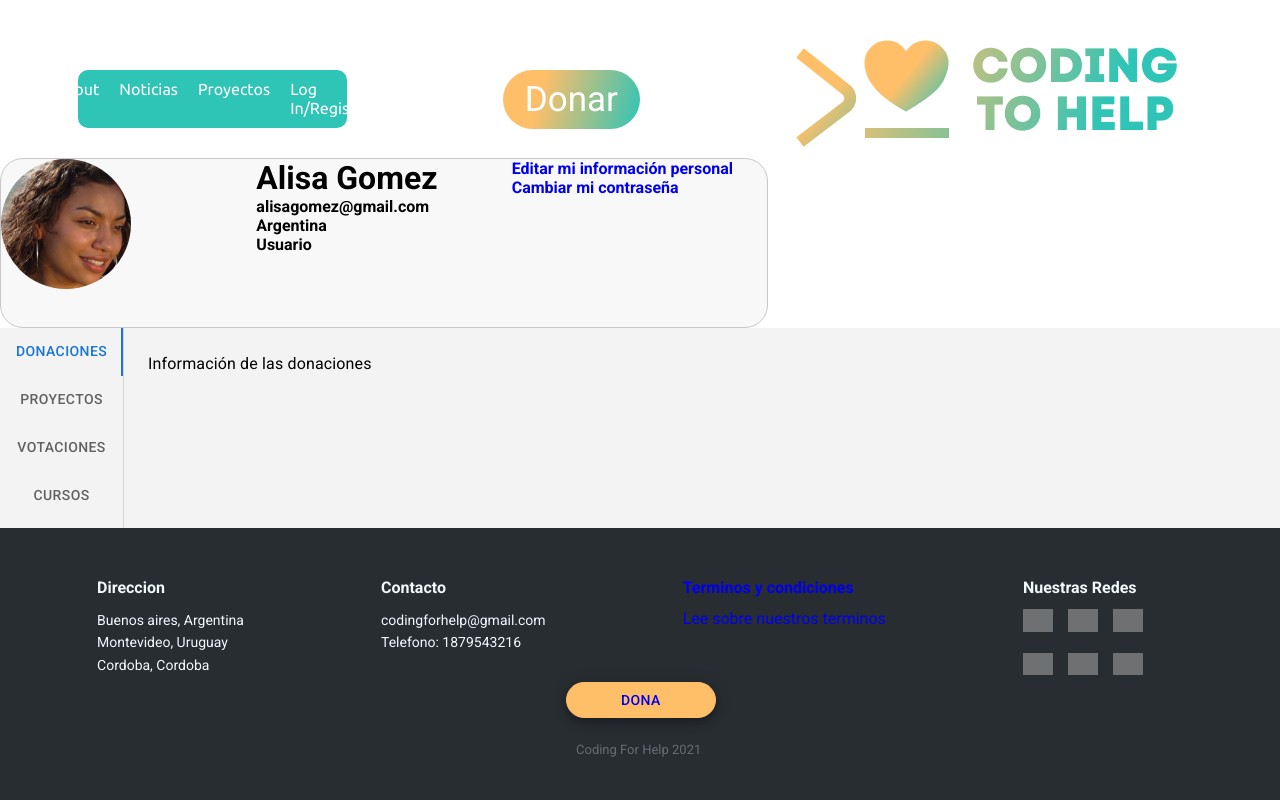
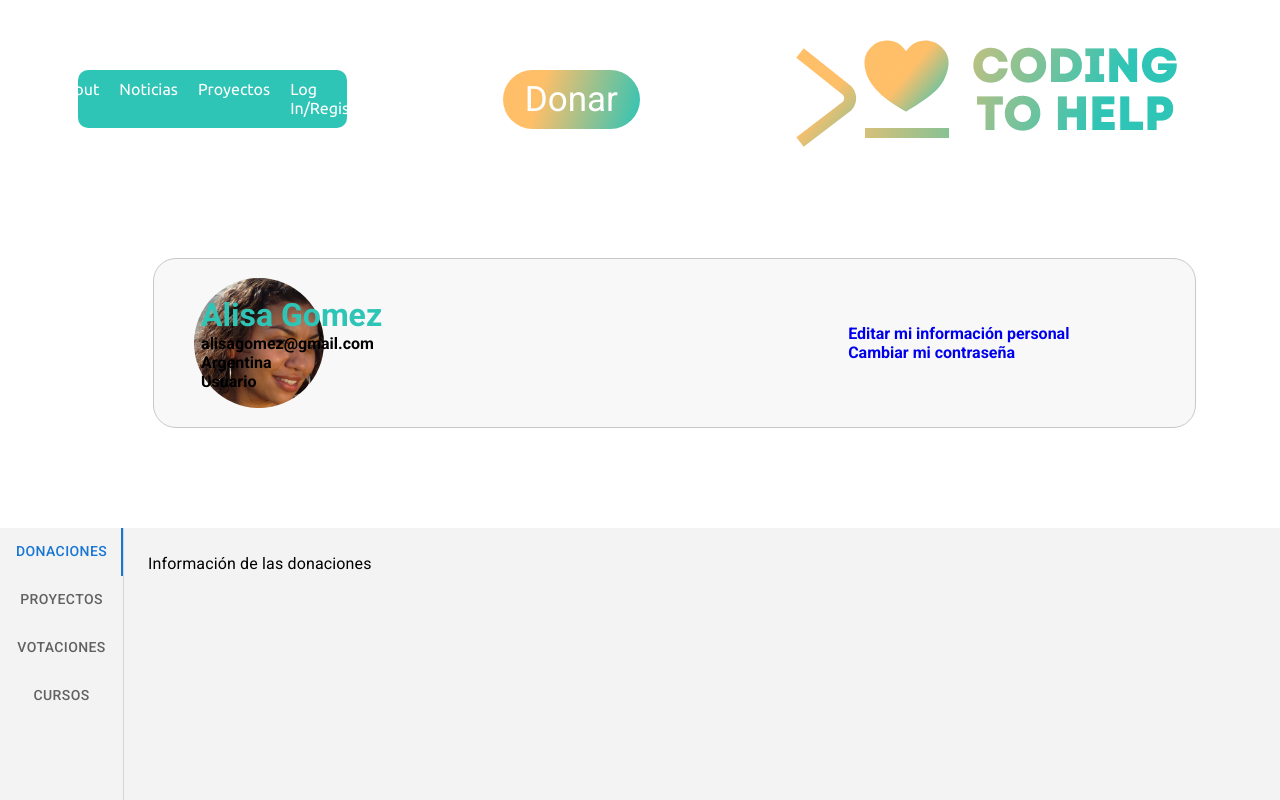
Before and after one commit to MDVeloper/ong-client, a React (Create React App) app: page /profile in a window 1280 px wide. Shown: the top 800 px of the page. Built offline with nearby package versions, Linux system fonts and the light colour scheme; grey boxes are pictures that could not be loaded.

Commit message:
Estilo de panel de usuario
El css del perfil hecho, la info está hardcodeada. Falta modificar el css de MUI

```diff
--- a/src/Components/User Panel/UserPanel.module.css
+++ b/src/Components/User Panel/UserPanel.module.css
@@ -9,16 +9,26 @@
     box-sizing: border-box;
     border-radius: 23px;
     height: 170px;
-    width: 60vw;
+    width: 81.5vw;
     justify-content: center;
+    align-items: center;
+    margin: 100px;
+    margin-left: 153px;
     }
 
 .div1 {
     width: 130px;
     border-radius: 100px;
     grid-area: 1 / 1 / 3 / 2;
+    margin-left: 40px;
 }
 
-.div2 { grid-area: 1 / 2 / 3 / 3; }
+.div2 {
+    margin-left: -300px;
+    grid-area: 1 / 2 / 3 / 3; }
+
+.div2 h1 {
+    color: #2EC4B6;
+}
 
 .div3 { grid-area: 1 / 3 / 3 / 4; }
--- a/src/Components/User Panel/Vertical tabs.jsx
+++ b/src/Components/User Panel/Vertical tabs.jsx
@@ -4,6 +4,15 @@ import Tabs from '@mui/material/Tabs';
 import Tab from '@mui/material/Tab';
 import Typography from '@mui/material/Typography';
 import Box from '@mui/material/Box';
+import { createTheme } from '@mui/material';
+
+const theme = createTheme({
+  MuiTabs: {
+
+  }
+})
+
+
 
 function TabPanel(props) {
   const { children, value, index, ...other } = props;
@@ -47,7 +56,7 @@ export default function VerticalTabs() {
 
   return (
     <Box
-      sx={{ flexGrow: 1, bgcolor: '#F3F3F3', display: 'flex', height: 200 }}
+      sx={{ flexGrow: 1, bgcolor: '#F3F3F3', display: 'flex', height: 500}}
     >
       <Tabs
         orientation="vertical"
@@ -55,7 +64,7 @@ export default function VerticalTabs() {
         value={value}
         onChange={handleChange}
         aria-label="Vertical tabs example"
-        sx={{ borderRight: 1, borderColor: 'divider' }}
+        sx={{ borderRight: 1, borderColor: 'divider'}}
       >
         <Tab label="Donaciones" {...a11yProps(0)} />
         <Tab label="Proyectos" {...a11yProps(1)} />
```
